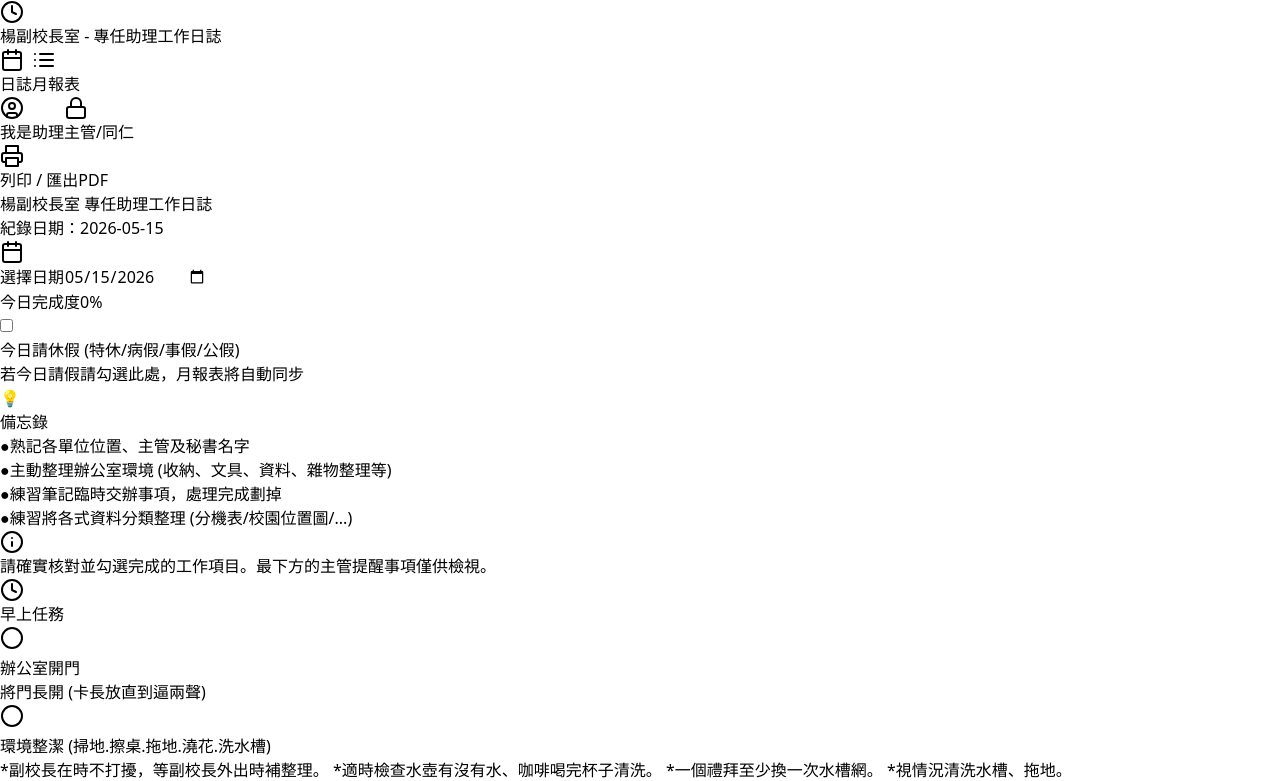
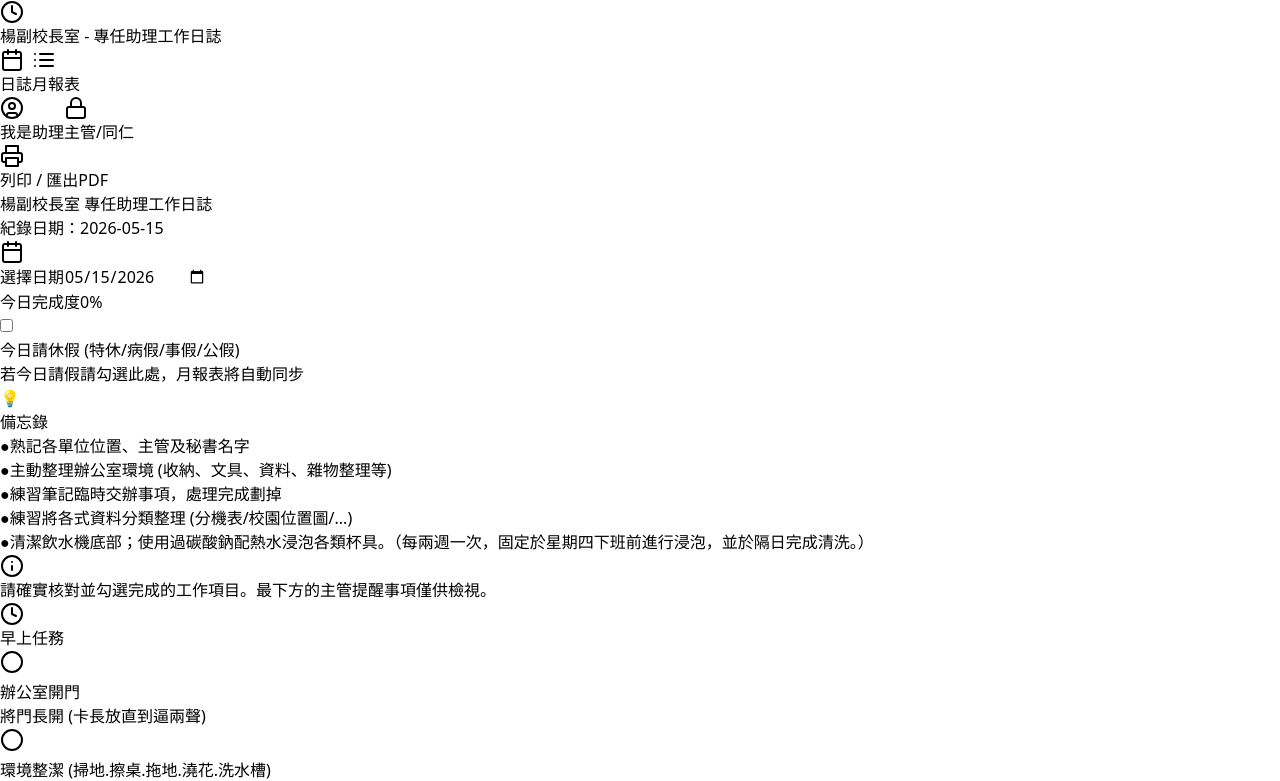
Before and after one commit to scr1geminihlc/vp-assistant-log, a React (Vite) app: page / in a window 1280 px wide. Shown: the top 781 px of the page. Built offline with nearby package versions, Linux system fonts and the light colour scheme; no server answers.

Commit message:
Add cleaning schedule for water dispenser

```diff
--- a/src/App.jsx
+++ b/src/App.jsx
@@ -269,6 +269,10 @@ const progressPercent = totalTasksCount > 0 ? Math.round((totalCompletedTasks /
       <span className="text-indigo-400 mt-1">●</span>
       <span>練習將各式資料分類整理 <span className="text-xs text-slate-500">(分機表/校園位置圖/...)</span></span>
     </li>
+    <li className="flex items-start gap-2">
+      <span className="text-indigo-400 mt-1">●</span>
+      <span>清潔飲水機底部；使用過碳酸鈉配熱水浸泡各類杯具。<span className="text-xs text-slate-500">（每兩週一次，固定於星期四下班前進行浸泡，並於隔日完成清洗。）</span></span>
+    </li>
   </ul>
 </div>
 
```
